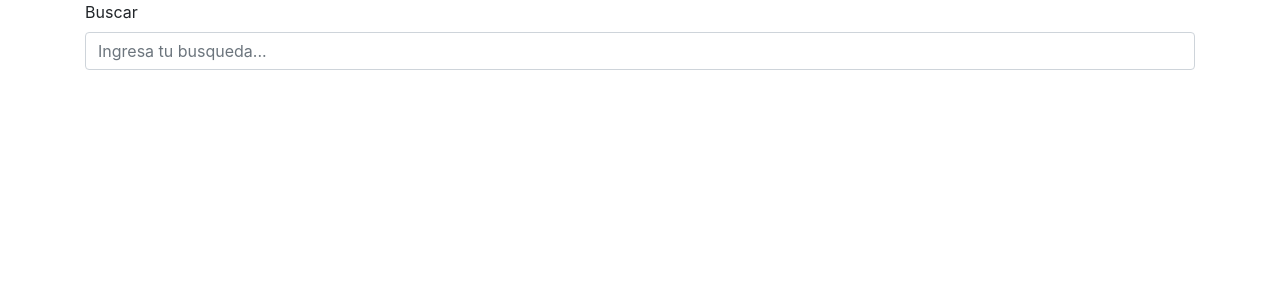
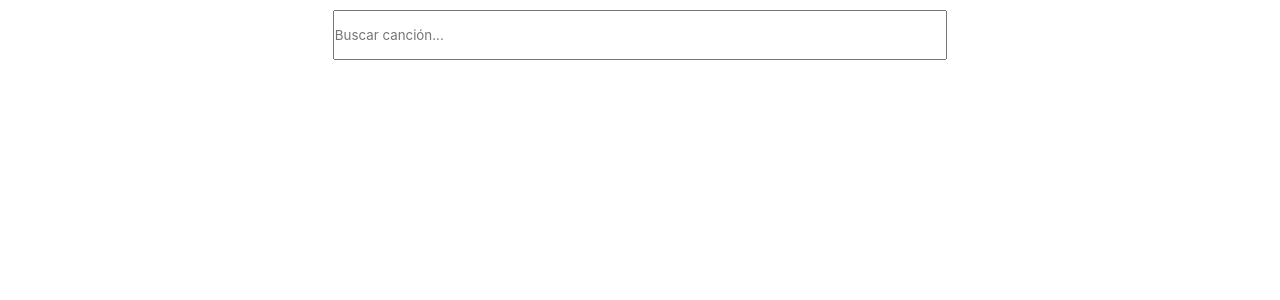
Before and after one commit to SantiagoOrtiz0630/tmdb-app, a React (Create React App) app: page / in a window 1280 px wide. Shown: the top 300 px of the page. Built offline with nearby package versions, Linux system fonts and the light colour scheme.

Commit message:
second commit

```diff
--- a/package.json
+++ b/package.json
@@ -5,6 +5,7 @@
   "dependencies": {
     "bootstrap": "^4.3.1",
     "node-sass": "^4.11.0",
+    "nodemon": "^1.18.10",
     "react": "^16.8.2",
     "react-dom": "^16.8.2",
     "react-scripts": "2.1.5"
--- a/src/App.js
+++ b/src/App.js
@@ -34,33 +34,31 @@ class App extends Component {
 
   render() {
     return (
-      <div className="App container">
+      <div className="App">
 
-        <div className="row">
-          <div className="col">
+        <div className="App__search">
 
           <SearchBar onSearch={(value) => {
             this.searchByTitle(value);
           }} />
-
-          </div>
         </div>
 
-        <div className="row">
+        <div className="App__films">
+
+          <div className="App__films__cont">
 
             {this.state.results.map((movie) => {
 
               let image = `https://image.tmdb.org/t/p/w500${movie.poster_path}`;
-            return <div className="col-sm">
-              <MovieCard
+              return <MovieCard
                 key={movie.id}
                 img={movie.poster_path ? image : this.state.defaultImg}
                 title={movie.title}
                 description={movie.ovewview}
               />
-            </div>
             })}
 
+          </div>
         </div>
 
       </div>
--- a/src/App.scss
+++ b/src/App.scss
@@ -0,0 +1,55 @@
+body {
+    width: 100%;
+}
+
+.App {
+    width: 100%;
+    height: 100vh;
+
+    display: flex;
+    flex-direction: column;
+    flex-wrap: nowrap;
+    justify-content: flex-start;
+    align-content: center;
+    align-items: center;
+
+    &__search {
+        width: 80%;
+        display: flex;
+        height: 70px;
+        flex-shrink: 0;
+
+        display: flex;
+        flex-direction: row;
+        flex-wrap: wrap;
+        justify-content: center;
+        align-content: center;
+        align-items: center;
+    }
+
+    &__films {
+        width: 100%;
+
+        overflow: auto;
+        height: auto;
+
+        display: flex;
+        flex-direction: column;
+        flex-wrap: nowrap;
+        justify-content: flex-start;
+        align-content: center;
+        align-items: center;
+
+        &__cont{
+            height: auto;
+            width: 80%;
+
+            display: flex;
+            flex-direction: row;
+            flex-wrap: wrap;
+            justify-content: space-between;
+            align-content: flex-start;
+            align-items: flex-start;
+        }
+    }
+}
--- a/src/Helper/apiSearch.js
+++ b/src/Helper/apiSearch.js
@@ -1,8 +1,3 @@
-import {
-    callbackify
-} from "util";
-
-
 
 export default {
     searchByTitle: function (search, api, apiKey, callback) {
--- a/src/components/MovieCard/MovieCard.js
+++ b/src/components/MovieCard/MovieCard.js
@@ -1,12 +1,13 @@
 import React, { Component } from 'react';
+import './MovieCard.scss';
 
 const MovieCard = function (props) {
-    return <div className="card">
-        <img src={props.img} className="card-img-top" alt={props.title} />
-        <div className="card-body">
-            <h5 className="card-title">{props.title}</h5>
-            <p className="card-text">{props.description}</p>
-            <a href="#" className="btn btn-primary">Go somewhere</a>
+    return <div className="film">
+        <img src={props.img} className="film-img" alt={props.title} />
+        <div className="film-body">
+            <h5 className="film-body-title">{props.title}</h5>
+            <p className="film-body-text">{props.description}</p>
+            <a href="#" className="film-body-link">Go somewhere</a>
         </div>
     </div>;
 }
--- /dev/null
+++ b/src/components/MovieCard/MovieCard.scss
@@ -0,0 +1,18 @@
+.film{
+    width: 220px;
+    height: auto;
+
+    &-img{
+        width: 100%;
+
+        height: 320px;
+    }
+
+    &-body{
+        width: 100%;
+
+        &-title{
+
+        }
+    }
+}
--- a/src/components/SearchBar/SearchBar.js
+++ b/src/components/SearchBar/SearchBar.js
@@ -1,20 +1,19 @@
 import React, { Component } from 'react';
-//import './SearchBar.scss';
+import './SearchBar.scss';
 
 class SearchBar extends Component {
     render() {
         return (
 
-            <div className="form-group">
-                <label htmlFor="mainInput">Buscar</label>
+            <div className="SearchBar">
                 <input
                     onInput={ (event) => {
                         this.props.onSearch(event.target.value);
                     } }
                     type="text"
                     id="mainInput"
-                    className="form-control"
-                    placeholder="Ingresa tu busqueda..."></input>
+                    className="SearchBar__input"
+                    placeholder="Buscar canción..."></input>
             </div>
 
         );
--- /dev/null
+++ b/src/components/SearchBar/SearchBar.scss
@@ -0,0 +1,12 @@
+.SearchBar{
+
+    width: 60%;
+    height: 50px;
+
+    &__input{
+
+        width: 100%;
+        height: 100%;;
+
+    }
+}
--- a/src/index.scss
+++ b/src/index.scss
@@ -1,7 +1,3 @@
-$primary: purple;
-
-@import '../node_modules/bootstrap/scss/bootstrap';
-
 * {
   margin: 0;
   padding: 0;
```
Also changed, not shown: 1 other file (tests, documents, lock files or other folders). Lines whose indentation alone changed are shown as unchanged.
